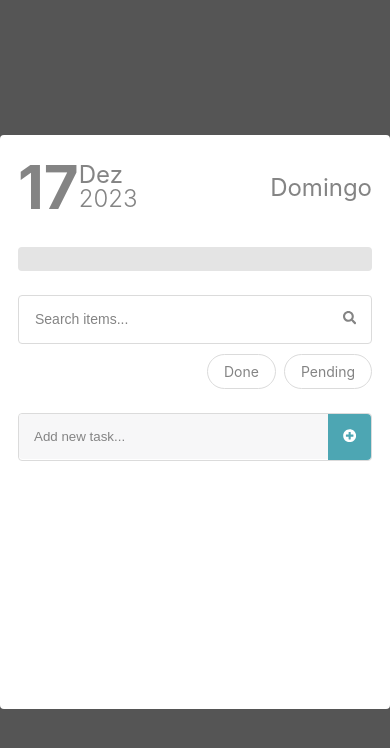
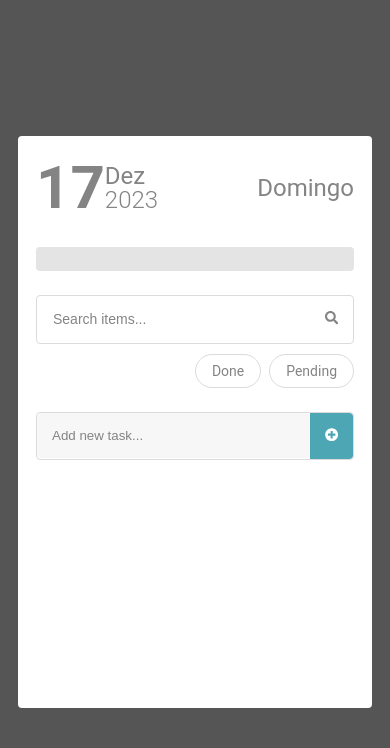
Before and after one commit to drewcosta/Sizebay-desafio, a React (Create React App) app: page / in a window 390 px wide. Shown: the top 748 px of the page. Built offline with nearby package versions, Linux system fonts and the light colour scheme.

Commit message:
style: change font-family and responsive width

```diff
--- a/src/index.css
+++ b/src/index.css
@@ -18,14 +18,9 @@
 
 body {
   margin: 0;
-  font-family: -apple-system, BlinkMacSystemFont, 'Segoe UI', 'Roboto', 'Oxygen', 'Ubuntu', 'Cantarell', 'Fira Sans',
-    'Droid Sans', 'Helvetica Neue', sans-serif;
+  font-family: 'Roboto', sans-serif !important;
   -webkit-font-smoothing: antialiased;
   -moz-osx-font-smoothing: grayscale;
-}
-
-code {
-  font-family: source-code-pro, Menlo, Monaco, Consolas, 'Courier New', monospace;
 }
 
 h1, h2, h3, h4, h5, h6{
@@ -39,7 +34,7 @@ span{
   letter-spacing: 0;
 }
 
-input{
+input[type="text"]{
   color: var(--grey-text-color);
   border: none;
   border-radius: inherit;
--- a/src/styles.ts
+++ b/src/styles.ts
@@ -9,7 +9,7 @@ export const Container = styled.main`
 
   background: var(--bg-color);
 
-  @media (min-width: 768px){
-    padding: 0 16px;
+  @media (max-width: 768px){
+    padding: 16px 18px;
   }
 `
```
